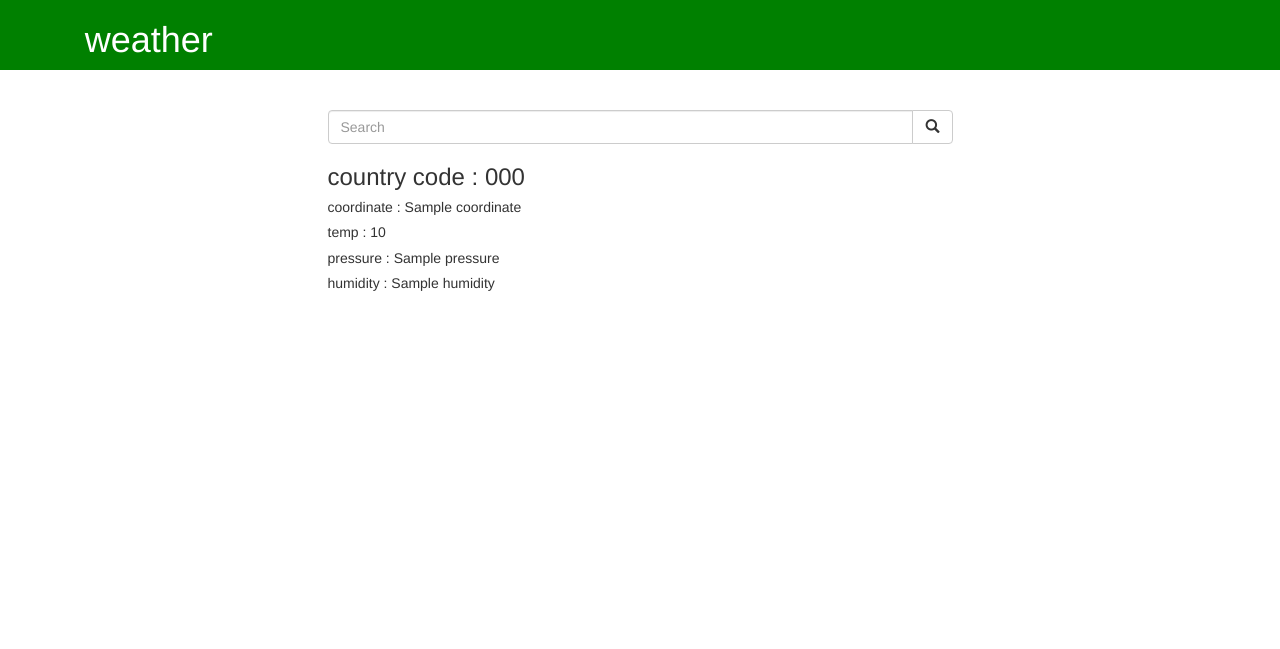
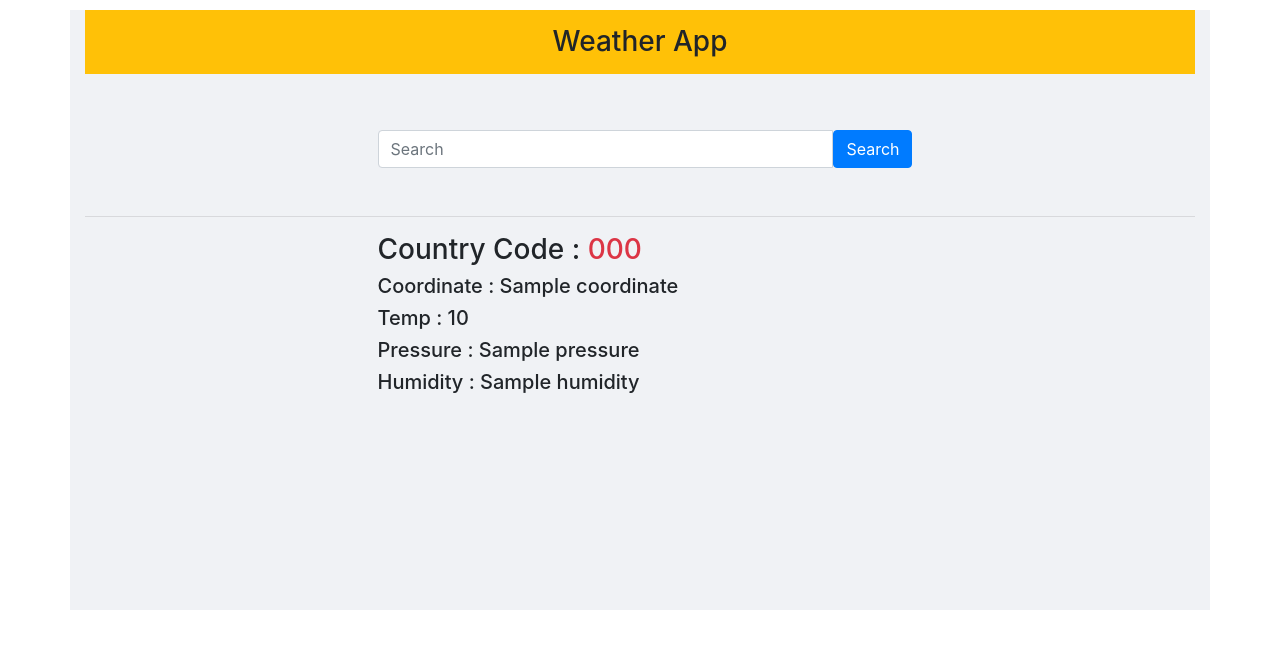
Before and after one commit to masudcse100/Weather_App, a Django app: template app/templates/app/index.html in a window 1280 px wide. Shown: the top 649 px of the page. Run offline with Django 3.2, Linux system fonts and the light colour scheme; the template is opened without the code that fills it: most values are stand-ins (such as "Sample title", 1, 10 or a date in 2020); some libraries are stand-ins or nearby versions.

Commit message:
Weather App

```diff
--- a/app/templates/app/index.html
+++ b/app/templates/app/index.html
@@ -1,49 +1,53 @@
-<!DOCTYPE html>
-<html lang="en" dir="ltr">
+<!doctype html>
+<html lang="en">
+  <head>
+    <!-- Required meta tags -->
+    <meta charset="utf-8">
+    <meta name="viewport" content="width=device-width, initial-scale=1, shrink-to-fit=no">
 
-<head>
-  <meta charset="utf-8">
-  <title>weather</title>
-  <!-- Latest compiled and minified CSS -->
-  <link rel="stylesheet" href="https://maxcdn.bootstrapcdn.com/bootstrap/3.4.0/css/bootstrap.min.css">
+    <!-- Bootstrap CSS -->
+    <link rel="stylesheet" href="https://cdn.jsdelivr.net/npm/bootstrap@4.4.1/dist/css/bootstrap.min.css" integrity="sha384-Vkoo8x4CGsO3+Hhxv8T/Q5PaXtkKtu6ug5TOeNV6gBiFeWPGFN9MuhOf23Q9Ifjh" crossorigin="anonymous">
 
-  <!-- jQuery library -->
-  <script src="https://ajax.googleapis.com/ajax/libs/jquery/3.4.1/jquery.min.js"></script>
-
-  <!-- Latest compiled JavaScript -->
-  <script src="https://maxcdn.bootstrapcdn.com/bootstrap/3.4.0/js/bootstrap.min.js"></script>
-
+    <title>Weather|App</title>
   </head>
-
   <body>
-  <nav class="row" style="background: green; color: white;">
-    <h1 class="col-md-3 text-center">weather</h1>
-  </nav>
-  <br />
-  <br />
-  <center class="row">
-    <form method="post" class="col-md-6 col-md-offset-3">
+    <div class="container"  style="margin-top:10px;background-color:#f0f2f5;height:600px">
+      <center>
+        <h3 class="bg-warning" style="padding:15px">Weather App</h3>
+        <div class="row  offset-3" style="padding-top:3rem;padding-bottom:2rem">
+          <div class="col-8">
+            <form method="post">
               {% csrf_token %}
               <div class="input-group">
                 <input type="text" class="form-control" name="city" placeholder="Search" required>
                 <div class="input-group-btn">
-          <button class="btn btn-default" type="submit">
-            <i class="glyphicon glyphicon-search"></i>
+                  <button class="btn btn-primary" type="submit">
+                    Search
                   </button>
                 </div>
                 <form>
+          </div>
+        </div>
       </center>
-  <div class="row">
+<hr>
+        <div class="row offset-3">
+          <div class="col-8">
             {% if country_code and coordinate and temp and pressure and humidity %}
-    <div class="col-md-6 col-md-offset-3">
-      <h3>country code : {{country_code}}</h3>
-        <h5>coordinate : {{coordinate}}</h5>
-        <h5>temp : {{temp}}</h5>
-        <h5>pressure : {{pressure}} </h5>
-        <h5>humidity : {{humidity}}</h5>
-    </div>
+            <h3>Country Code : <span class="text-danger">{{country_code}}</span> </h3>
+            <h5>Coordinate : {{coordinate}}</h5>
+            <h5>Temp : {{temp}}</h5>
+            <h5>Pressure : {{pressure}} </h5>
+            <h5>Humidity : {{humidity}}</h5>
             {% endif %}
           </div>
+        </div>
+
+    </div>
+
+    <!-- Optional JavaScript -->
+    <!-- jQuery first, then Popper.js, then Bootstrap JS -->
+    <script src="https://code.jquery.com/jquery-3.4.1.slim.min.js" integrity="sha384-J6qa4849blE2+poT4WnyKhv5vZF5SrPo0iEjwBvKU7imGFAV0wwj1yYfoRSJoZ+n" crossorigin="anonymous"></script>
+    <script src="https://cdn.jsdelivr.net/npm/popper.js@1.16.0/dist/umd/popper.min.js" integrity="sha384-Q6E9RHvbIyZFJoft+2mJbHaEWldlvI9IOYy5n3zV9zzTtmI3UksdQRVvoxMfooAo" crossorigin="anonymous"></script>
+    <script src="https://cdn.jsdelivr.net/npm/bootstrap@4.4.1/dist/js/bootstrap.min.js" integrity="sha384-wfSDF2E50Y2D1uUdj0O3uMBJnjuUD4Ih7YwaYd1iqfktj0Uod8GCExl3Og8ifwB6" crossorigin="anonymous"></script>
   </body>
-
 </html>
```
Lines whose indentation alone changed are shown as unchanged.
